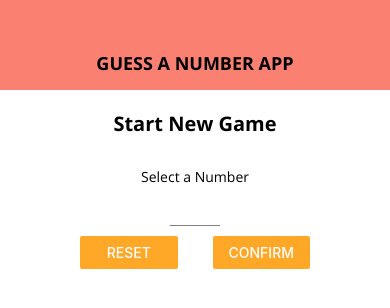
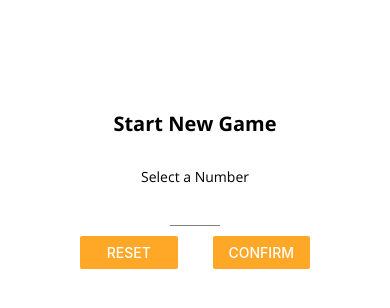
Before and after one commit to AndreyKonovalenko/guess-number-rn, a React Native app: screen / in a window 390 px wide. Shown: the top 308 px of the page. Built offline with nearby package versions, Linux system fonts and the light colour scheme.

Commit message:
Added Platform react-native object

```diff
--- a/src/components/Header.js
+++ b/src/components/Header.js
@@ -1,5 +1,5 @@
 import React from 'react';
-import { View, Text, StyleSheet } from 'react-native';
+import { View, Text, StyleSheet, Platform } from 'react-native';
 import Colors from '../constants/colors';
 
 const Header = props => {
@@ -14,15 +14,17 @@ const styles = StyleSheet.create({
   header: {
     width: '100%',
     height: 90,
-    backgroundColor: Colors.primary,
+    backgroundColor: Platform.OS === 'android' ? Colors.primary : 'white',
     paddingTop: 36,
     alignItems: 'center',
-    justifyContent: 'center'
+    justifyContent: 'center',
+    borderBottomColor: Platform.OS === 'ios' ? Colors.primary : 'transparent',
+    borderBottomWidth: Platform.OS === 'ios' ? 1 : 0
   },
   headerTitle: {
-    color: 'black',
     fontSize: 18,
-    fontFamily: 'open-sans-bold'
+    fontFamily: 'open-sans-bold',
+    color: Platform.OS === 'ios' ? Colors.primary : 'white'
   }
 });
 
```
